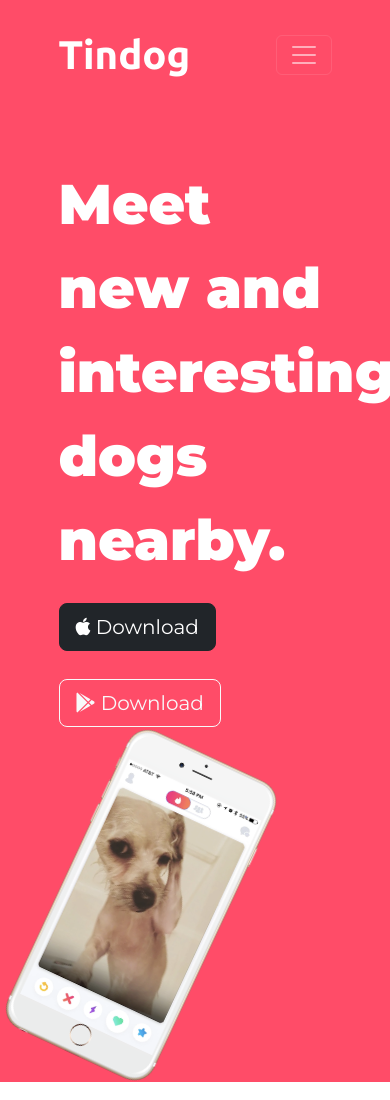
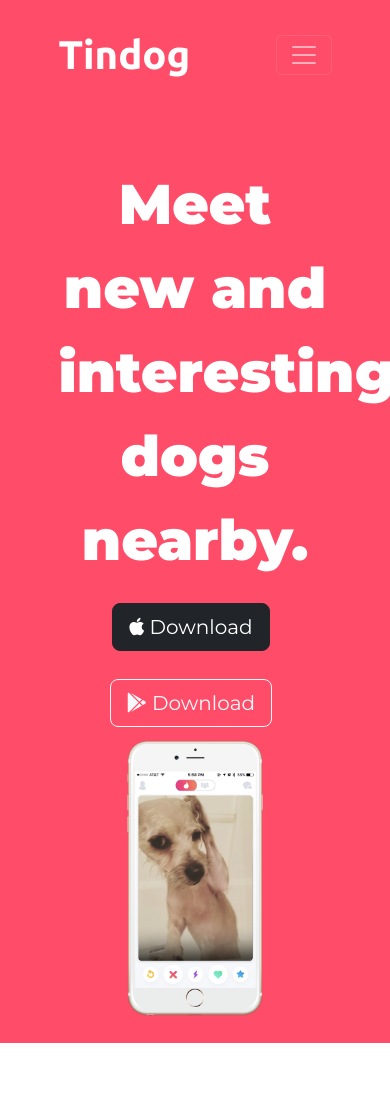
Before and after one commit to electro-ebi/tindog, a plain HTML site: page TinDog-Start-master/index.html in a window 390 px wide. Shown: the top 1100 px of the page. Drawn offline with nearby package versions, Linux system fonts and the light colour scheme.

Commit message:
add this

```diff
--- a/TinDog-Start-master/css/styles.css
+++ b/TinDog-Start-master/css/styles.css
@@ -32,7 +32,7 @@
 
 
 .container-fluid{
-    padding: 3% 15%;
+    padding: 3% 15% 7%  ;
 }
 .nav-item{
     padding: 0 18px;
@@ -51,15 +51,25 @@
 }
 /* phone-img */
 .phone-img{
-    width: 60%;
+    width: 25%;
     transform:rotate(25deg) ;
+    position:absolute;
+    right: 17%
+
 }
 
 
 /* features */
 #features{
         text-align: center;
+<<<<<<< HEAD
         padding: 7% 15%
+=======
+        padding: 100px;
+        background-color: #ffffff;
+        position: relative;
+
+>>>>>>> 8948ebc (add this)
 }
 .hfc{
     padding-top: 4rem;
@@ -128,3 +138,18 @@
     padding: 3% 2%;
     text-align: center;
 }
+
+
+
+/* moblie customization */
+
+@media (max-width :1028px){
+    .phone-img{
+        position: static;
+        transform: rotate(0);
+        width: 50%;
+    }
+    #title{
+        text-align: center;
+    }
+}
```
